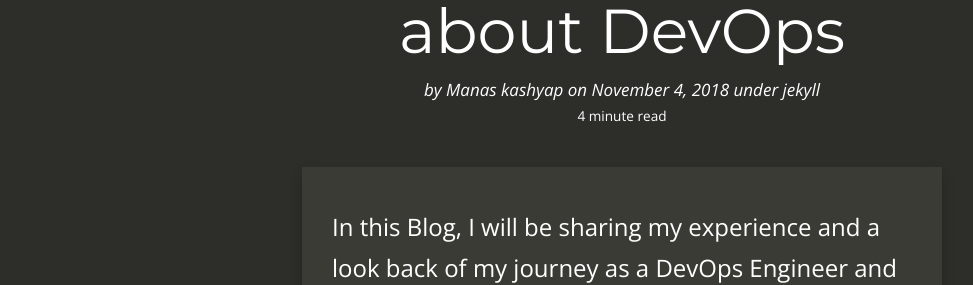
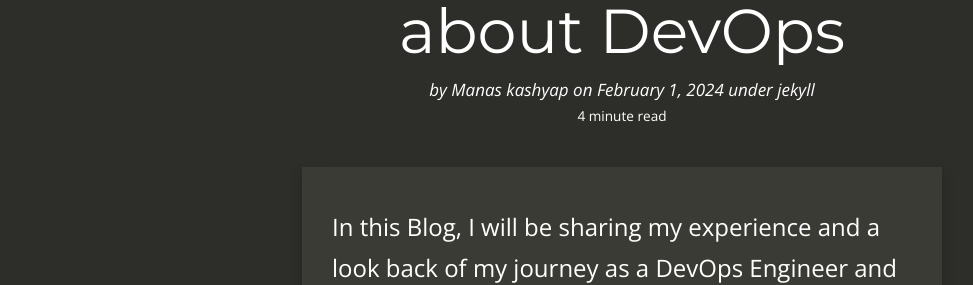
Before and after one commit to Manas-kashyap/Manas-kashyap.github.io, a Jekyll site: the page built from _posts/2024-02-01-DevOps-learning.md, in a window 1280 px wide and 900 px high. Shown: the part 181-466 px from the top of the window, without its empty margins (18-991 px from the left). Built offline with Jekyll 4.4.1, drawn with Linux system fonts in a browser that asks for light colours; nearby versions of some CDN libraries; comment, search, counter and statistics services are not loaded.

Commit message:
time and date added

```diff
--- a/_posts/2024-02-01-DevOps-learning.md
+++ b/_posts/2024-02-01-DevOps-learning.md
@@ -1,7 +1,7 @@
 ---
 layout:     post
 title:      20 Things to know about DevOps
-date:       2018-11-04 20:00:00
+date:       2024-02-01 14:00:00
 author:     Manas kashyap
 summary:    It's a summary of what i feel a aspiring DevOps Engineer should know
 categories: jekyll
```
Also changed, not shown: 6 other files.
